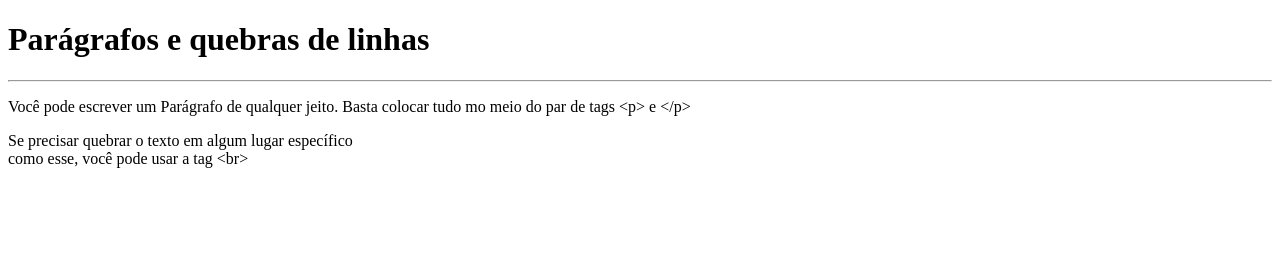
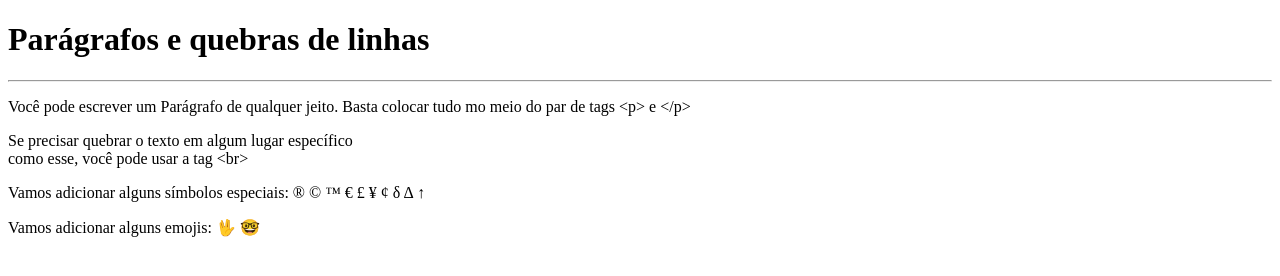
Before and after one commit to PedroZacaz/Curso_em_Video_HTMLeCSS, a plain HTML site: page Exercicios/ex002/index.html in a window 1280 px wide. Drawn offline with Linux system fonts and the light colour scheme.

Commit message:
Alteração no exercício 2

```diff
--- a/Exercicios/ex002/index.html
+++ b/Exercicios/ex002/index.html
@@ -19,5 +19,23 @@
         Se precisar quebrar o texto em algum lugar específico <br>
         como esse, você pode usar a tag &lt;br&gt;
     </p>
+    <p>
+        Vamos adicionar alguns símbolos especiais:
+        &reg;
+        &copy;
+        &trade;
+        &euro;
+        &pound;
+        &yen;
+        &cent;
+        &delta;
+        &Delta;
+        &uarr;
+    </p>
+    <p>
+        Vamos adicionar alguns emojis:
+        &#x1F596;
+        &#x1F913;
+    </p>
 </body>
 </html>
```
